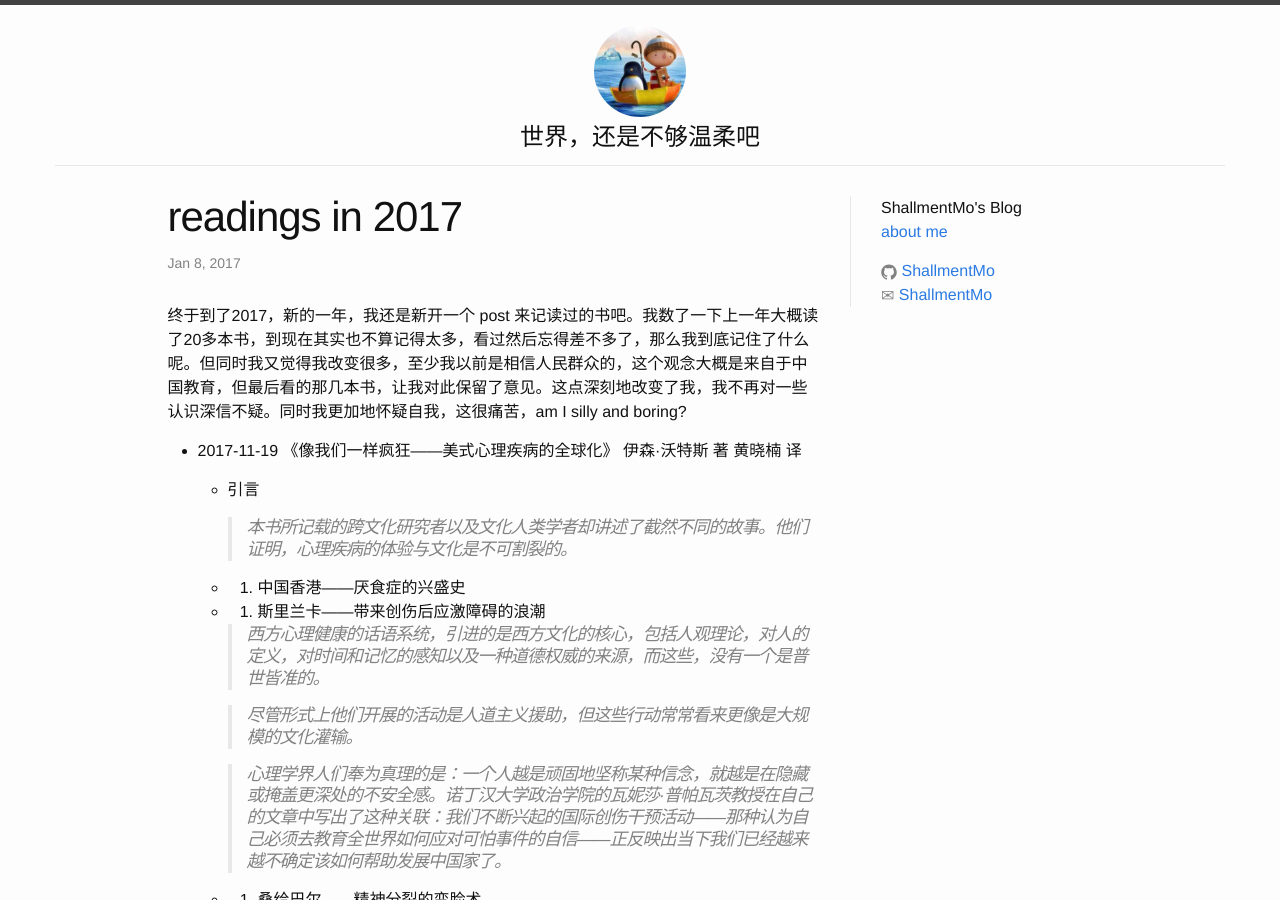
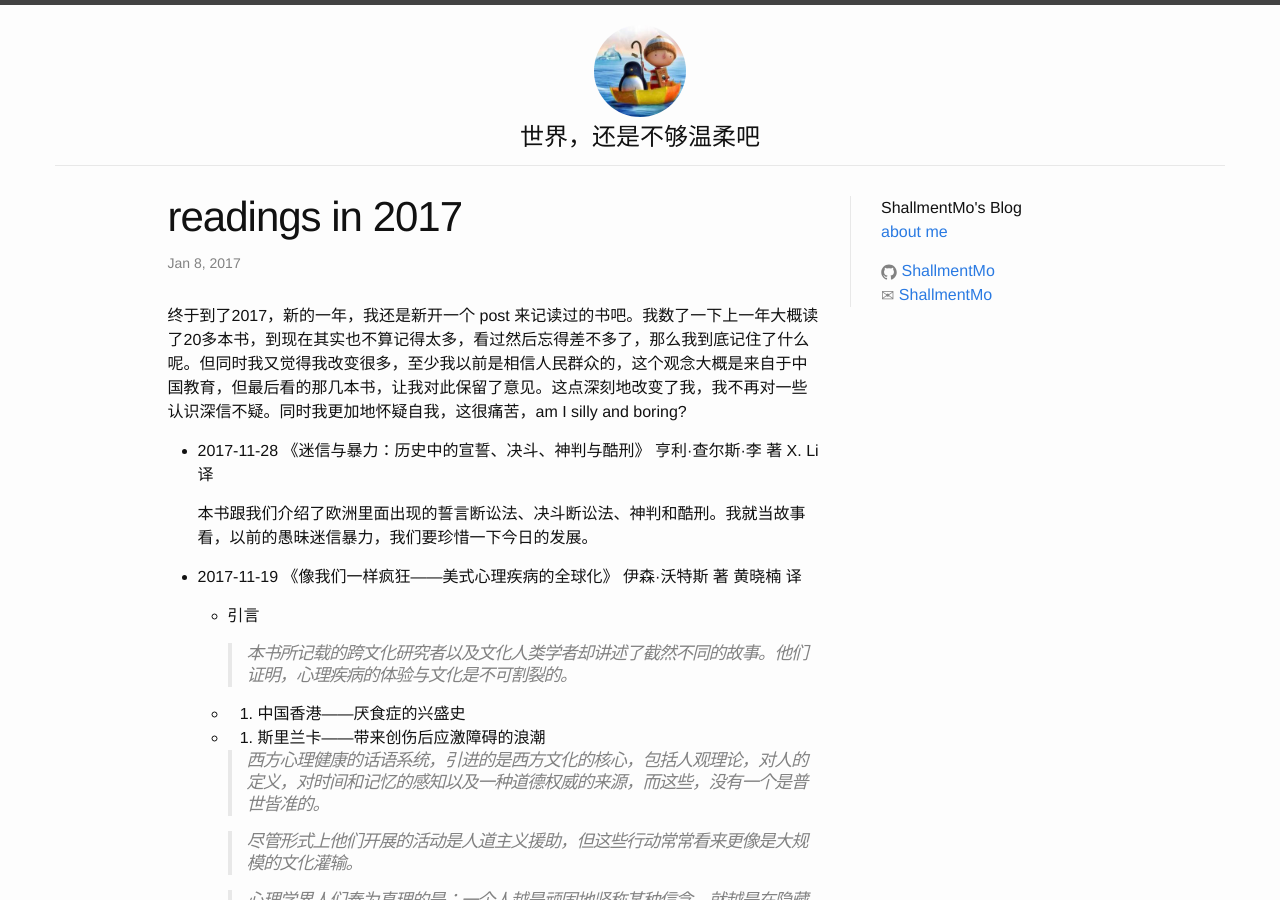
Before and after one commit to ShallmentMo/shallmentmo.github.com, a Jekyll site: the page built from _posts/2017-01-08-readings-in-2017.md, in a window 1280 px wide and 900 px high. Built offline with Jekyll 4.4.1, drawn with Linux system fonts in a browser that asks for light colours.

Commit message:
add 2017-11-28 reading

```diff
--- a/_posts/2017-01-08-readings-in-2017.md
+++ b/_posts/2017-01-08-readings-in-2017.md
@@ -6,6 +6,10 @@ categories: posts
 ---
 
 终于到了2017，新的一年，我还是新开一个 post 来记读过的书吧。我数了一下上一年大概读了20多本书，到现在其实也不算记得太多，看过然后忘得差不多了，那么我到底记住了什么呢。但同时我又觉得我改变很多，至少我以前是相信人民群众的，这个观念大概是来自于中国教育，但最后看的那几本书，让我对此保留了意见。这点深刻地改变了我，我不再对一些认识深信不疑。同时我更加地怀疑自我，这很痛苦，am I silly and boring?
+
+* 2017-11-28 《迷信与暴力：历史中的宣誓、决斗、神判与酷刑》 亨利·查尔斯·李 著 X. Li 译
+
+  本书跟我们介绍了欧洲里面出现的誓言断讼法、决斗断讼法、神判和酷刑。我就当故事看，以前的愚昧迷信暴力，我们要珍惜一下今日的发展。
 
 * 2017-11-19 《像我们一样疯狂——美式心理疾病的全球化》 伊森·沃特斯 著 黄晓楠 译
 
```
